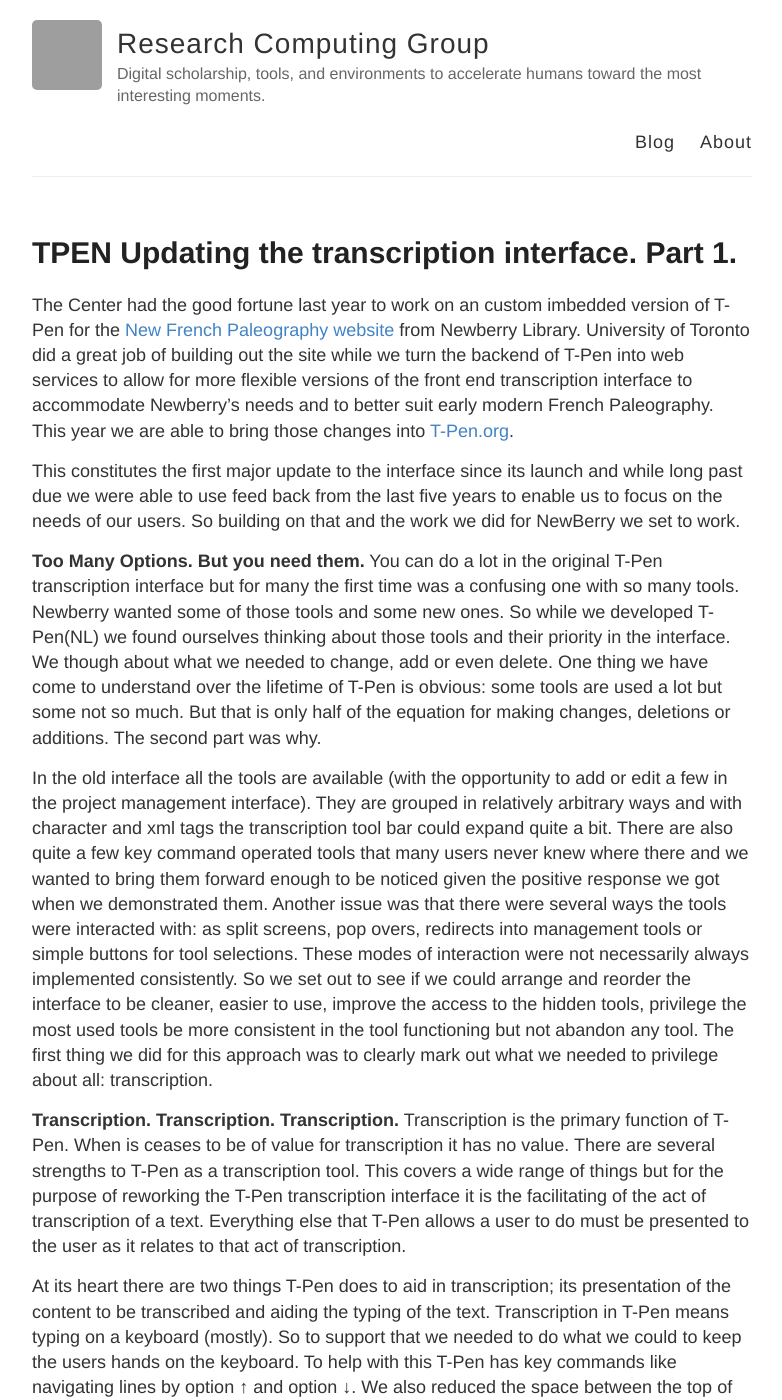
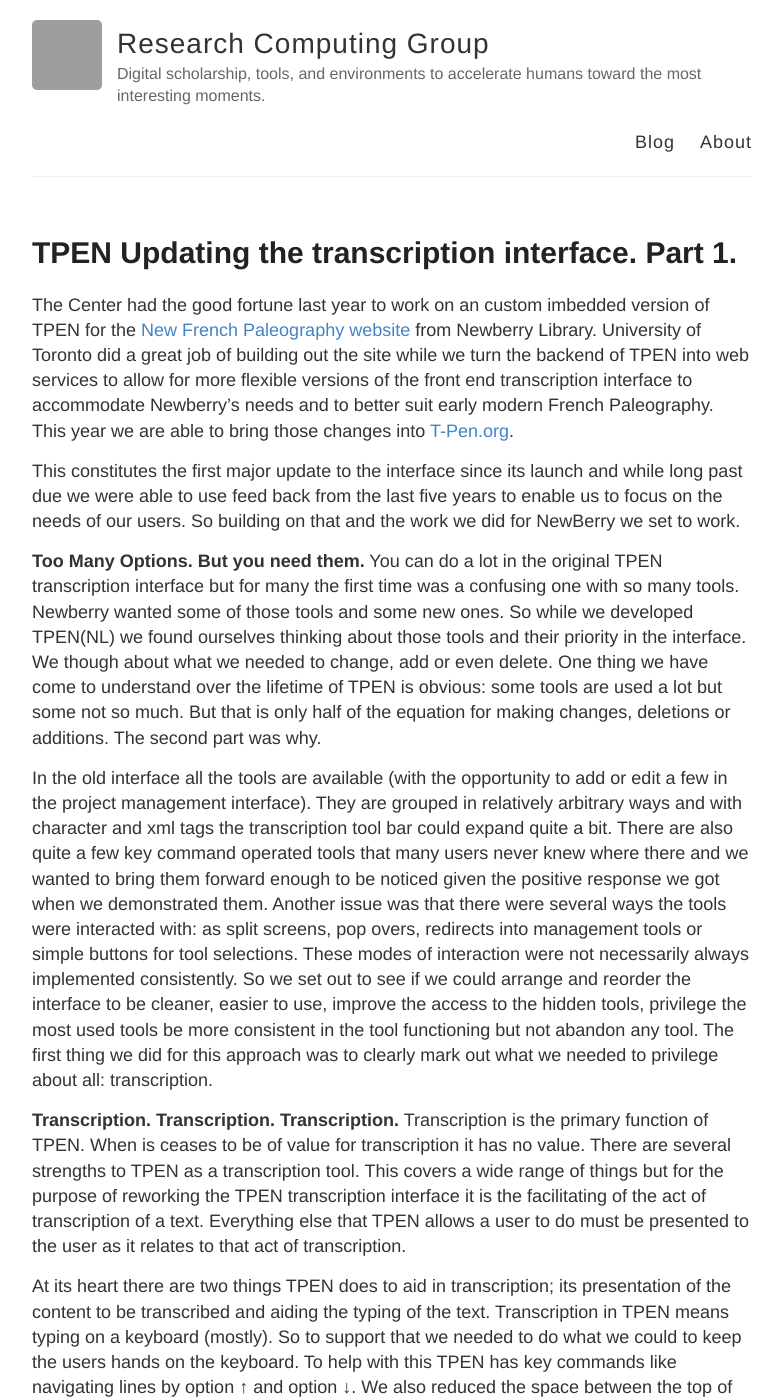
Before and after one commit to CenterForDigitalHumanities/blog, a Jekyll site: the page built from _posts/2017-03-29-t-pen-updating-the-transcription-interface-part-1.md, in a window 1280 px wide and 1400 px high. Shown: the whole window, without its empty margins (248-1030 px from the left). Built offline with Jekyll 4.4.1, drawn with Linux system fonts in a browser that asks for light colours; our own code applies the rules of GitHub Pages for plain Markdown files; some of the changed text lies outside the part shown; grey boxes are pictures that could not be loaded.

Commit message:
TPEN spelling

```diff
--- a/_posts/2017-03-29-t-pen-updating-the-transcription-interface-part-1.md
+++ b/_posts/2017-03-29-t-pen-updating-the-transcription-interface-part-1.md
@@ -10,17 +10,17 @@ tags:
   - "ux"
 ---
 
-The Center had the good fortune last year to work on an custom imbedded version of T-Pen for the [New French Paleography website](https://paleography.library.utoronto.ca) from Newberry Library. University of Toronto did a great job of building out the site while we turn the backend of T-Pen into web services to allow for more flexible versions of the front end transcription interface to accommodate Newberry's needs and to better suit early modern French Paleography. This year we are able to bring those changes into [T-Pen.org](http://t-pen.org).
+The Center had the good fortune last year to work on an custom imbedded version of TPEN for the [New French Paleography website](https://paleography.library.utoronto.ca) from Newberry Library. University of Toronto did a great job of building out the site while we turn the backend of TPEN into web services to allow for more flexible versions of the front end transcription interface to accommodate Newberry's needs and to better suit early modern French Paleography. This year we are able to bring those changes into [T-Pen.org](http://t-pen.org).
 
 This constitutes the first major update to the interface since its launch and while long past due we were able to use feed back from the last five years to enable us to focus on the needs of our users. So building on that and the work we did for NewBerry we set to work.
 
-**Too Many Options. But you need them.** You can do a lot in the original T-Pen transcription interface but for many the first time was a confusing one with so many tools. Newberry wanted some of those tools and some new ones. So while we developed T-Pen(NL) we found ourselves thinking about those tools and their priority in the interface. We though about what we needed to change, add or even delete.  One thing we have come to understand over the lifetime of T-Pen is obvious: some tools are used a lot but some not so much. But that is only half of the equation for making changes, deletions or additions. The second part was why.
+**Too Many Options. But you need them.** You can do a lot in the original TPEN transcription interface but for many the first time was a confusing one with so many tools. Newberry wanted some of those tools and some new ones. So while we developed TPEN(NL) we found ourselves thinking about those tools and their priority in the interface. We though about what we needed to change, add or even delete.  One thing we have come to understand over the lifetime of TPEN is obvious: some tools are used a lot but some not so much. But that is only half of the equation for making changes, deletions or additions. The second part was why.
 
 In the old interface all the tools are available (with the opportunity to add or edit a few in the project management interface). They are grouped in relatively arbitrary ways and with character and xml tags the transcription tool bar could expand quite a bit. There are also quite a few key command operated tools that many users never knew where there and we wanted to bring them forward enough to be noticed given the positive response we got when we demonstrated them. Another issue was that there were several ways the tools were interacted with: as split screens, pop overs, redirects into management tools or simple buttons for tool selections. These modes of interaction were not necessarily always implemented consistently. So we set out to see if we could arrange and reorder the interface to be cleaner, easier to use, improve the access to the hidden tools, privilege the most used tools be more consistent in the tool functioning but not abandon any tool. The first thing we did for this approach was to clearly mark out what we needed to privilege about all: transcription.
 
-**Transcription. Transcription. Transcription.** Transcription is the primary function of T-Pen. When is ceases to be of value for transcription it has no value. There are several strengths to T-Pen as a transcription tool. This covers a wide range of things but for the purpose of reworking the T-Pen transcription interface it is the facilitating of the act of transcription of a text. Everything else that T-Pen allows a user to do must be presented to the user as it relates to that act of transcription.
+**Transcription. Transcription. Transcription.** Transcription is the primary function of TPEN. When is ceases to be of value for transcription it has no value. There are several strengths to TPEN as a transcription tool. This covers a wide range of things but for the purpose of reworking the TPEN transcription interface it is the facilitating of the act of transcription of a text. Everything else that TPEN allows a user to do must be presented to the user as it relates to that act of transcription.
 
-At its heart there are two things T-Pen does to aid in transcription; its presentation of the content to be transcribed and aiding the typing of the text. Transcription in T-Pen means typing on a keyboard (mostly). So to support that we needed to do what we could to keep the users hands on the keyboard. To help with this T-Pen has key commands like navigating lines by option ↑ and option ↓. We also reduced the space between the top of the Transcription tool and the text box. the first 9 special characters can be typed via <kbd>CTRL</kbd> with <kbd>1</kbd> through <kbd>9</kbd> to insert the character into the text. It was suggested us that we should have a preset collection based on common usage but given the unexpectedly wide variety of characters used as well as languages and character sets this proved unviable. The introduction of  basic Right to Left character support complicates that even more but does make an argument for dedicated or custom interfaces for different formats and languages. This kind of custom interface is something you will be hearing more of from us over the coming months but is something we have been thinking and planning for for many years and the conversion of our back end into web services is part of that long term objective. more on that in the coming months but for now this blog must return to its purpose. So back to transcription and presentation of the content to be transcribed.
+At its heart there are two things TPEN does to aid in transcription; its presentation of the content to be transcribed and aiding the typing of the text. Transcription in TPEN means typing on a keyboard (mostly). So to support that we needed to do what we could to keep the users hands on the keyboard. To help with this TPEN has key commands like navigating lines by option ↑ and option ↓. We also reduced the space between the top of the Transcription tool and the text box. the first 9 special characters can be typed via <kbd>CTRL</kbd> with <kbd>1</kbd> through <kbd>9</kbd> to insert the character into the text. It was suggested us that we should have a preset collection based on common usage but given the unexpectedly wide variety of characters used as well as languages and character sets this proved unviable. The introduction of  basic Right to Left character support complicates that even more but does make an argument for dedicated or custom interfaces for different formats and languages. This kind of custom interface is something you will be hearing more of from us over the coming months but is something we have been thinking and planning for for many years and the conversion of our back end into web services is part of that long term objective. more on that in the coming months but for now this blog must return to its purpose. So back to transcription and presentation of the content to be transcribed.
 
 One of the most influential elements on the quality of a transcription is the distance between the text to be transcribed and that is reflected in our placement of the Transcription Bar and its text box immediately below the line being transcribed. But we don't stop there. We wanted to help the user take advance of the fact the image is a digital image and so we made Peek Zoom (<kbd>CTRL</kbd> <kbd>Shift</kbd>). This makes the line being transcribed enlarge to fill the width of the window so if your window is wide the line can get substantially bigger. While we have the Inspect button (allows you to magnify parts of the image) on the Transcription Tool Bar this quick key command doesn't break the flow of transcription by taking the users hands off the keyboard. Similarly the Hide Workspace (<kbd>Alt</kbd> <kbd>CMND</kbd>) key command hides the Transcription Tool Bar for as long as the user holds <kbd>Alt</kbd> <kbd>CMND</kbd> which allows the user to look at other details of the image such as the next line to help with context to decode abbreviations or hard to read words on the line being transcribed.
 
```
